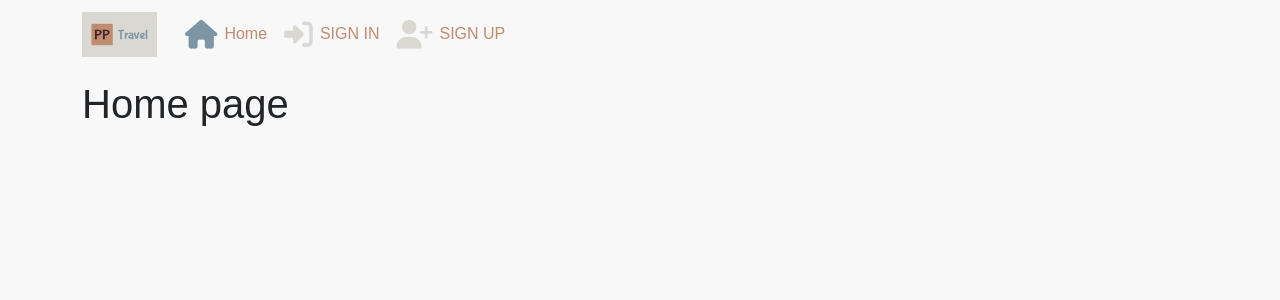
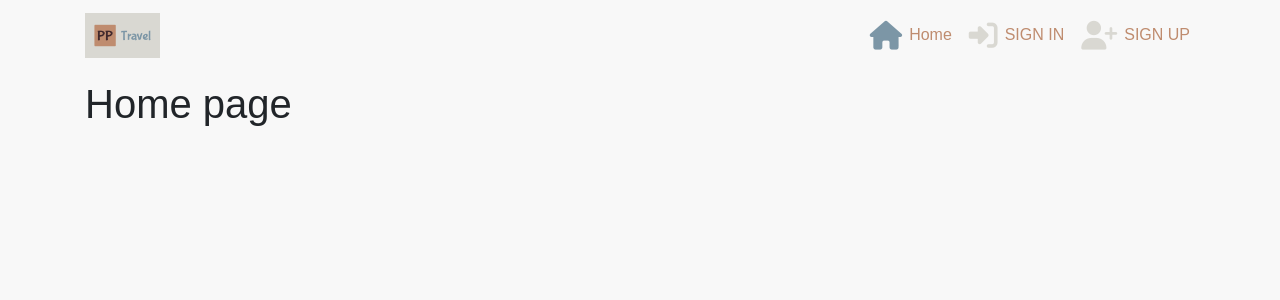
Before and after one commit to Christoph33one/post-plan-travel, a React (Create React App) app: page / in a window 1280 px wide. Shown: the top 300 px of the page. Built offline with nearby package versions, Linux system fonts and the light colour scheme; no server answers.

Commit message:
added custom hook for navbar drop down menu. Improve UX

```diff
--- a/public/index.html
+++ b/public/index.html
@@ -14,12 +14,8 @@
       manifest.json provides metadata used when your web app is installed on a
       user's mobile device or desktop. See https://developers.google.com/web/fundamentals/web-app-manifest/
     -->
-    <link
-      rel="stylesheet"
-      href="https://cdn.jsdelivr.net/npm/bootstrap@5.2.3/dist/css/bootstrap.min.css"
-      integrity="sha384-rbsA2VBKQhggwzxH7pPCaAqO46MgnOM80zW1RWuH61DGLwZJEdK2Kadq2F9CUG65"
-      crossorigin="anonymous"
-    />
+    <link rel="stylesheet" href="https://cdn.jsdelivr.net/npm/bootstrap@4.6.0/dist/css/bootstrap.min.css"
+    integrity="sha384-B0vP5xmATw1+K9KRQjQERJvTumQW0nPEzvF6L/Z6nronJ3oUOFUFpCjEUQouq2+l" crossorigin="anonymous" />
     <link rel="manifest"
       href="%PUBLIC_URL%/manifest.json"
       crossorigin="use-credentials"
--- a/src/components/NavBar.js
+++ b/src/components/NavBar.js
@@ -9,10 +9,13 @@ import {
 } from "../contexts/CurrentUserContext";
 import Avatar from "./Avatar";
 import axios from "axios";
+import useClickOutsideToggle from "../hooks/useClickOutsideToggle";
 
 const NavBar = () => {
   const currentUser = useCurrentUser();
   const setCurrentUser = useSetCurrentUser();
+
+  const { expanded, setExpanded, ref } = useClickOutsideToggle();
 
   const handleSignOut = async () => {
     try {
@@ -73,7 +76,12 @@ const NavBar = () => {
   );
 
   return (
-    <Navbar className={styles.NavBar} expand="md" fixed="top">
+    <Navbar
+      expanded={expanded}
+      className={styles.NavBar}
+      expand="md"
+      fixed="top"
+    >
       <Container>
         <NavLink to="/">
           <Navbar.Brand>
@@ -81,7 +89,11 @@ const NavBar = () => {
           </Navbar.Brand>
         </NavLink>
         {currentUser && addPostIcon}
-        <Navbar.Toggle aria-controls="basic-navbar-nav" />
+        <Navbar.Toggle
+          ref={ref}
+          onClick={() => setExpanded(!expanded)}
+          aria-controls="basic-navbar-nav"
+        />
         <Navbar.Collapse id="basic-navbar-nav">
           <Nav className="ml-auto text-left">
             <NavLink
--- /dev/null
+++ b/src/hooks/useClickOutsideToggle.js
@@ -0,0 +1,22 @@
+import { useEffect, useRef, useState } from "react";
+
+const useClickOutsideToggle = () => {
+  const [expanded, setExpanded] = useState(false);
+  const ref = useRef(null);
+  useEffect(() => {
+    const handleClickOutside = (event) => {
+      if (ref.current && !ref.current.contains(event.target)) {
+        setExpanded(false);
+      }
+    };
+
+    document.addEventListener("mouseup", handleClickOutside);
+    return () => {
+      document.removeEventListener("mouseup", handleClickOutside);
+    };
+  }, [ref]);
+
+  return { expanded, setExpanded, ref };
+};
+
+export default useClickOutsideToggle;
```
